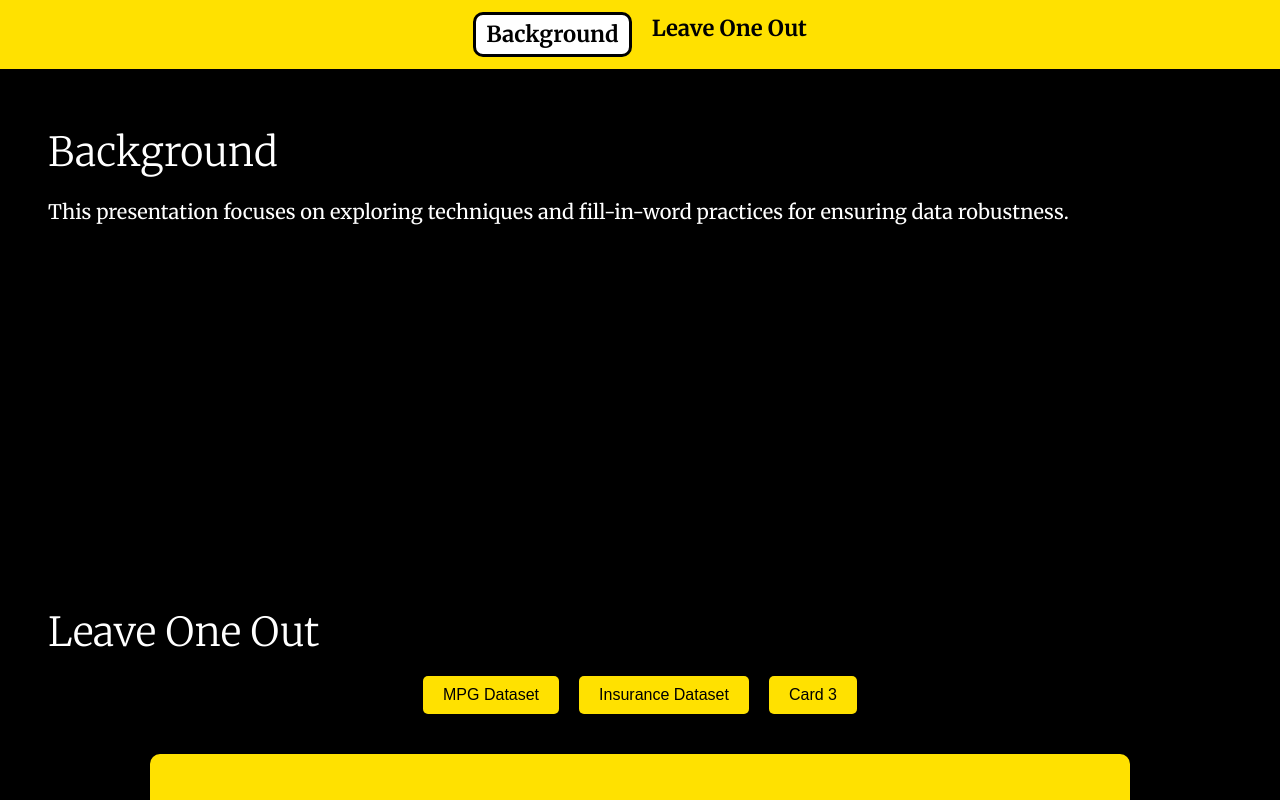
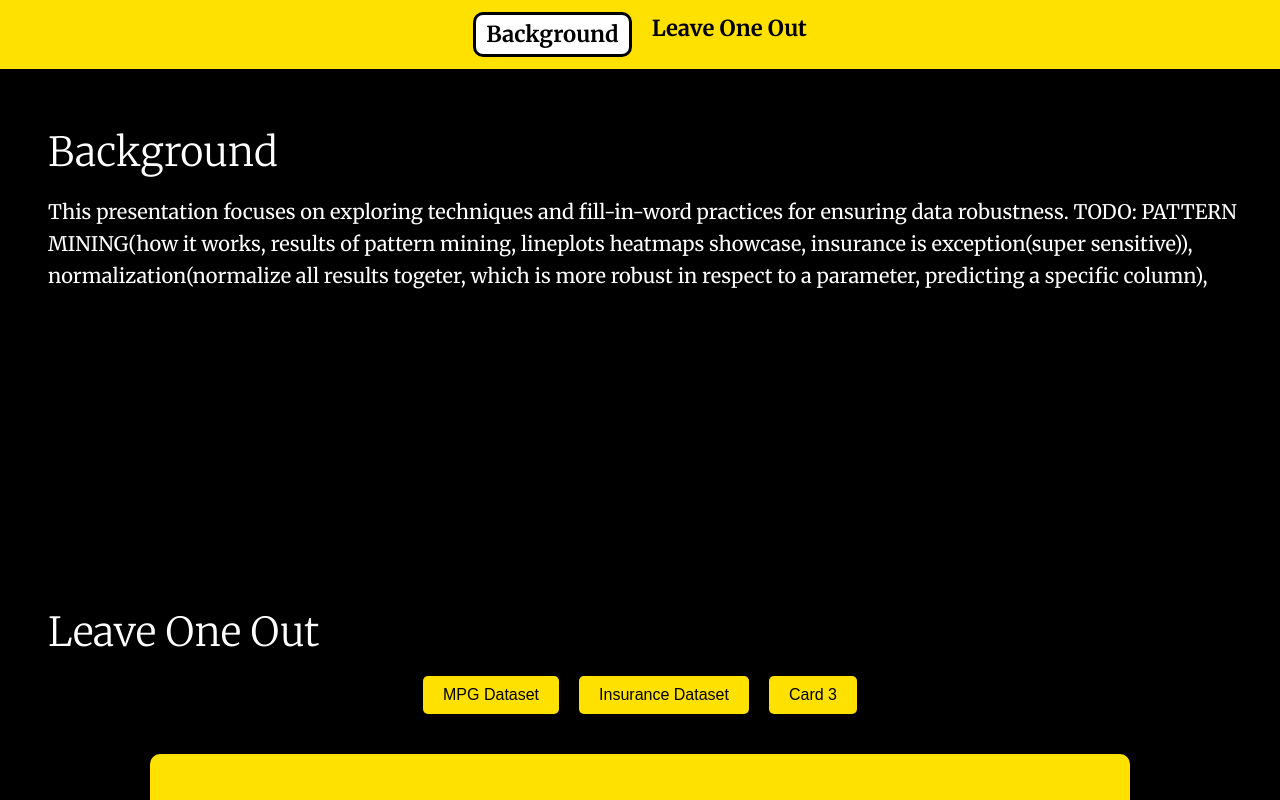
Before and after one commit to MarlonPlease/Error-Injection-Robustness-Classifier, a SvelteKit app: page / in a window 1280 px wide. Shown: the top 800 px of the page. Built offline with nearby package versions, Linux system fonts and the light colour scheme.

Commit message:
Update App.svelte

```diff
--- a/src/components/App.svelte
+++ b/src/components/App.svelte
@@ -43,6 +43,8 @@
         <h1>Background</h1>
         <p>
             This presentation focuses on exploring techniques and fill-in-word practices for ensuring data robustness.
+            TODO: PATTERN MINING(how it works, results of pattern mining, lineplots heatmaps showcase, insurance is exception(super sensitive)),
+            normalization(normalize all results togeter, which is more robust in respect to a parameter, predicting a specific column),
         </p>
     </section>
 
```
